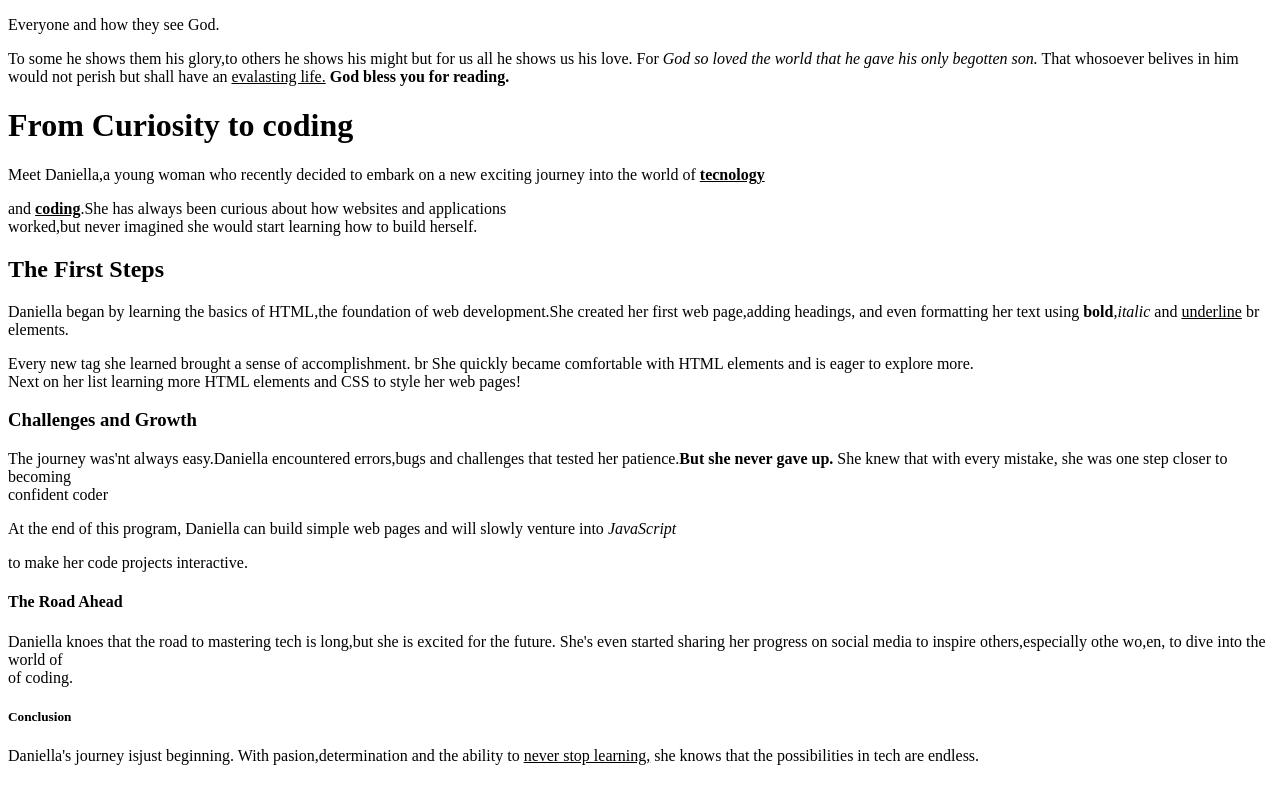
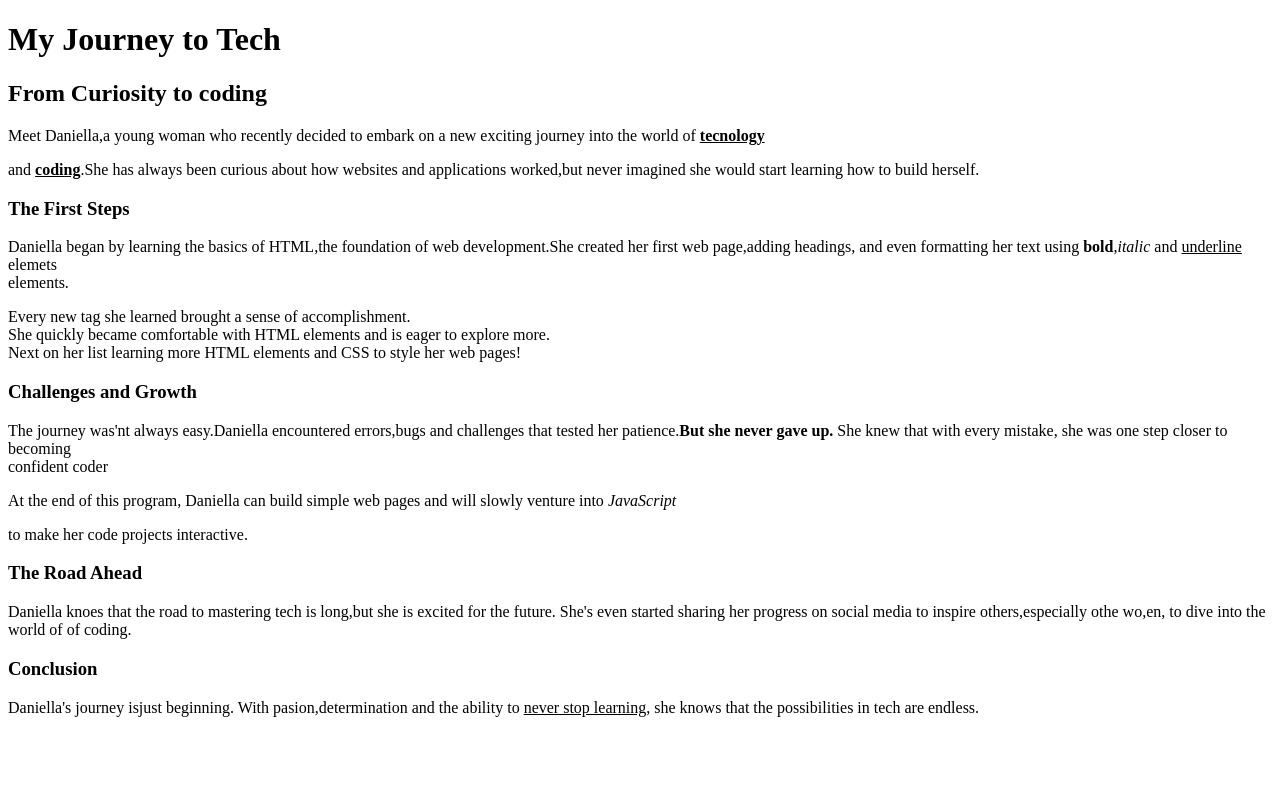
Before and after one commit to DaniellaOhenewaaAsumadu/T4G-homework1, a plain HTML site: page index.html in a window 1280 px wide. Drawn offline with Linux system fonts and the light colour scheme.

Commit message:
added my journey to tech file

```diff
--- a/index.html
+++ b/index.html
@@ -1,39 +1,24 @@
-<!DOCTYPE html>
-<html lang="en">
-<head>
-    <meta charset="UTF-8">
-    <meta name="viewport" content="width, initial-scale=1.0">
-    <title>The wonders of GOD</title>
 
-
-</head>
-<body><p>Everyone and how they see God.</p>
-    To some he shows them his glory,to others he shows his might but for us all he shows us his love.
-    For <i>God so loved the world  that he gave his only begotten son.</i>
-    That whosoever belives in him would not perish but shall have an <u>evalasting life.</u>
-    <b>God bless you for reading.</b>
-
-</body>
-</html>
 <!DOCTYPE html>
 <html lang="en">
 <head>
     <meta charset="UTF-8">
     <meta name="viewport" content="width=device-width, initial-scale=1.0">
-    <title><b>My Jouurney into Tech</b></title>
-    <h1>From Curiosity to coding</h1>
-    <p>Meet Daniella,a young woman who recently decided to embark on a new exciting journey into the world of <b><u>tecnology</u></b></p> and <b><u>coding</u></b>.She has always been curious about how websites and applications <br>worked,but never imagined she would start learning how to build herself.
-     <h2>The First Steps</h2>
-     Daniella began by learning the basics of HTML,the foundation of web development.She created her first web page,adding headings, and even formatting her text using <b>bold</b>,<i>italic</i> and <u>underline</u> br
+    <title><b>Daniella's Journey</b></title>
+    <h1>My Journey to Tech</h1>
+    <h2>From Curiosity to coding</h2>
+    <p>Meet Daniella,a young woman who recently decided to embark on a new exciting journey into the world of <b><u>tecnology</u></b></p> and <b><u>coding</u></b>.She has always been curious about how websites and applications worked,but never imagined she would start learning how to build herself.
+     <h3>The First Steps</h3>
+     Daniella began by learning the basics of HTML,the foundation of web development.She created her first web page,adding headings, and even formatting her text using <b>bold</b>,<i>italic</i> and <u>underline</u> elemets <br>
      elements.
-     <p>Every new tag she learned brought a sense of accomplishment. br
+     <p>Every new tag she learned brought a sense of accomplishment. <br>
         She quickly became comfortable with HTML elements and is eager to explore more. <br>Next on her list learning more HTML elements and CSS to style her web pages!
         <h3>Challenges and Growth</h3>
-        <p>The journey was'nt always easy.Daniella encountered errors,bugs and challenges that tested her patience.<b>But she never gave up.</b> She knew that with every mistake, she was one step closer to becoming <br>confident coder
+        <p>The journey was'nt always easy.Daniella encountered errors,bugs and challenges that tested her patience.<b>But she never gave up.</b> She knew that with every mistake, she was one step closer to becoming <br> confident coder
             <p>At the end of this program, Daniella can build simple web pages and will slowly venture into <i>JavaScript</i></p> to make her code projects interactive.
-            <h4>The Road Ahead</h4>
-            Daniella knoes that the road to mastering tech is long,but she is excited for the future. She's even started sharing her progress on social media to inspire others,especially othe wo,en, to dive into the world of <br>of coding.
-            <h5>Conclusion</h5>
+            <h3>The Road Ahead</h3>
+            Daniella knoes that the road to mastering tech is long,but she is excited for the future. She's even started sharing her progress on social media to inspire others,especially othe wo,en, to dive into the world of of coding.
+            <h3>Conclusion</h3>
             <p>Daniella's journey isjust beginning. With pasion,determination and the ability to <u>never stop learning,</u> she knows that the possibilities in tech are endless.</p>
 </head>
 <body>
```
